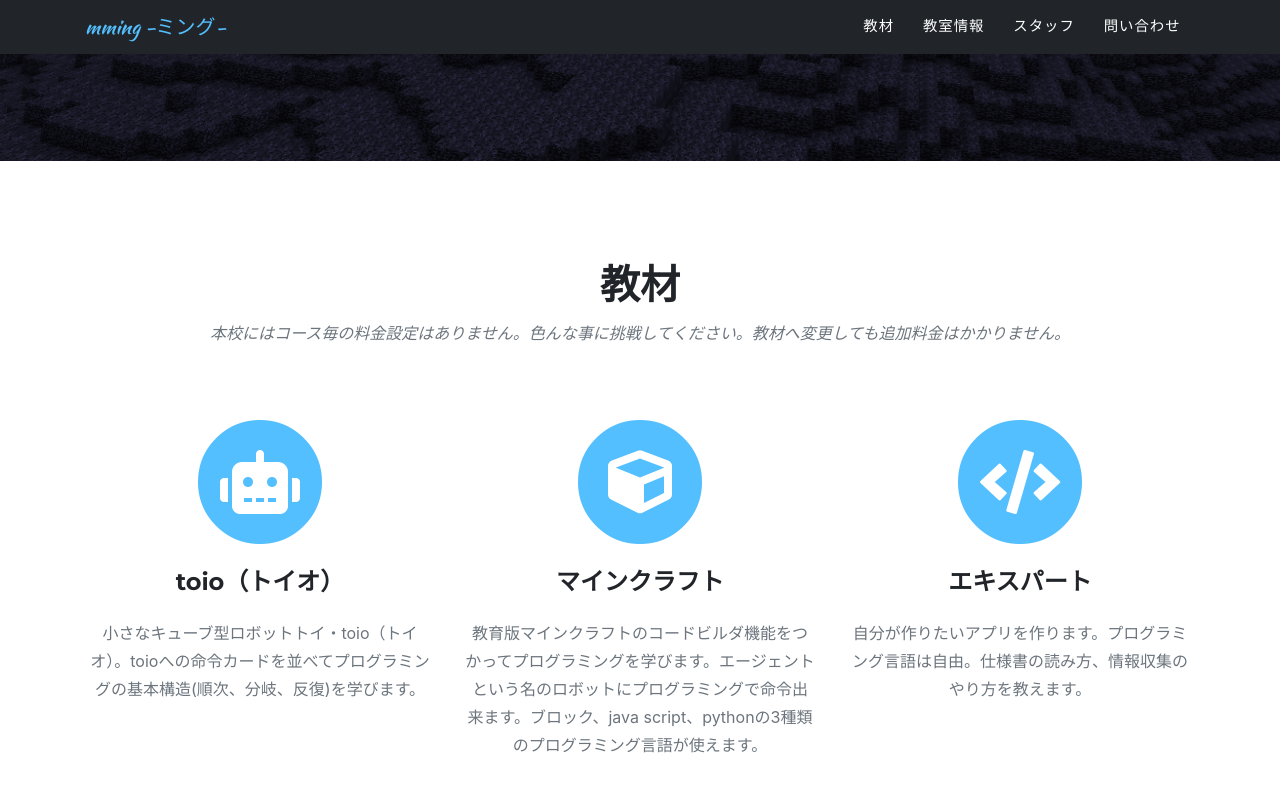
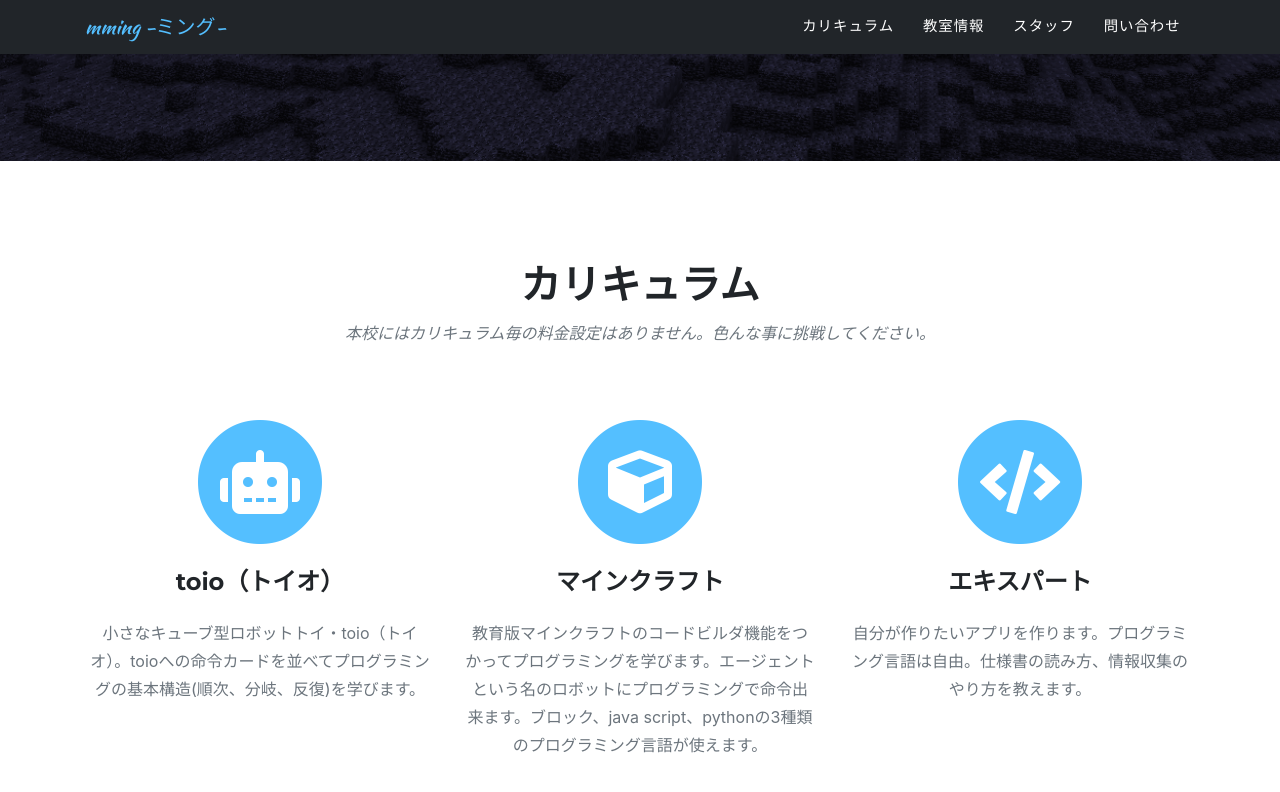
Before and after one commit to Mming-Lab/Mming-Lab.github.io, a Jekyll site: the page built from index.md, in a window 1280 px wide and 900 px high, scrolled down 947 px. Shown: the top 792 px of the window. Built offline with Jekyll 4.4.1, drawn with Linux system fonts in a browser that asks for light colours; some web fonts are replaced; some of the changed lines change nothing that is shown.

Commit message:
カリキュラム

```diff
--- a/_data/navigation.yml
+++ b/_data/navigation.yml
@@ -2,7 +2,7 @@
 # Work based on https://github.com/mmistakes/minimal-mistakes/blob/master/_data/ui-text.yml
 #
 nav:
-  - title: "教材"
+  - title: "カリキュラム"
     section: services
   # - title: "詳細情報"
   #   section: portfolio
--- a/_data/sitetext.yml
+++ b/_data/sitetext.yml
@@ -9,8 +9,8 @@
   buttonlink: "#services"
 
 services:
-  title: "教材"
-  text: "本校にはコース毎の料金設定はありません。色んな事に挑戦してください。教材へ変更しても追加料金はかかりません。"
+  title: "カリキュラム"
+  text: "本校にはカリキュラム毎の料金設定はありません。色んな事に挑戦してください。"
   section: services
   list:
     - title: "toio（トイオ）"
@@ -109,17 +109,17 @@
 contact:
   title: "お問合せ"
   text: "下記フォームまたは123456789までお電話ください。"
-  section: contact
-  name: "氏名*"
-  name-validation: "あなたの氏名を入力してください。"
-  email: "Eメール*"
-  email-validation: "あなたのEメールを入力してください。"
-  phone: "電話番号"
-  phone-validation: "あなたの電話番号を入力してください。"
-  message: "メッセージ*"
-  message-validation: "メッセージを入力してください。"
-  subject: "お問い合わせフォーム"
-  submit: "メッセージ送信"
+  # section: contact
+  # name: "氏名*"
+  # name-validation: "あなたの氏名を入力してください。"
+  # email: "Eメール*"
+  # email-validation: "あなたのEメールを入力してください。"
+  # phone: "電話番号"
+  # phone-validation: "あなたの電話番号を入力してください。"
+  # message: "メッセージ*"
+  # message-validation: "メッセージを入力してください。"
+  # subject: "お問い合わせフォーム"
+  # submit: "メッセージ送信"
   c_address: "〒892-0841 鹿児島県鹿児島市照国町"
 
 footer:
```
